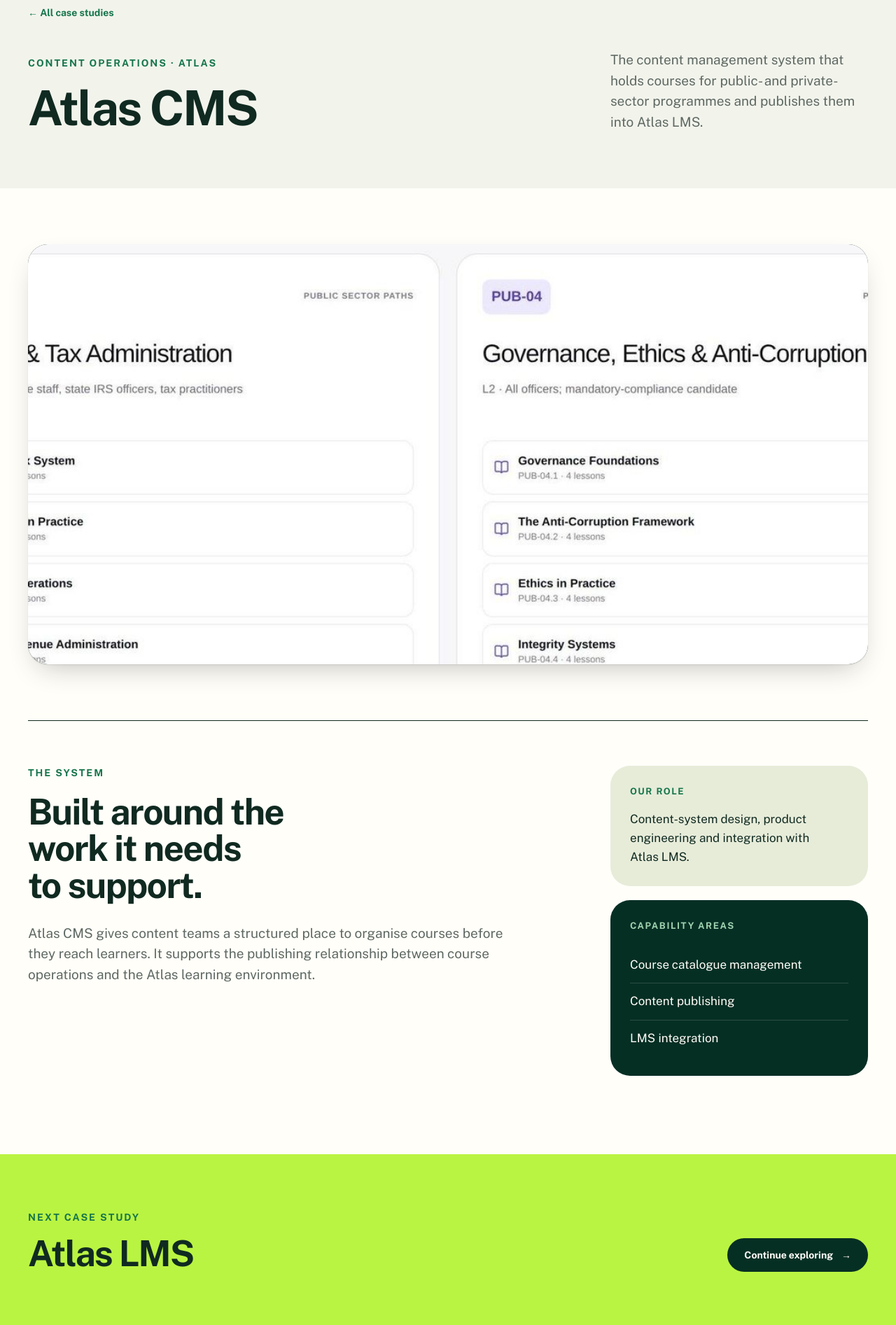
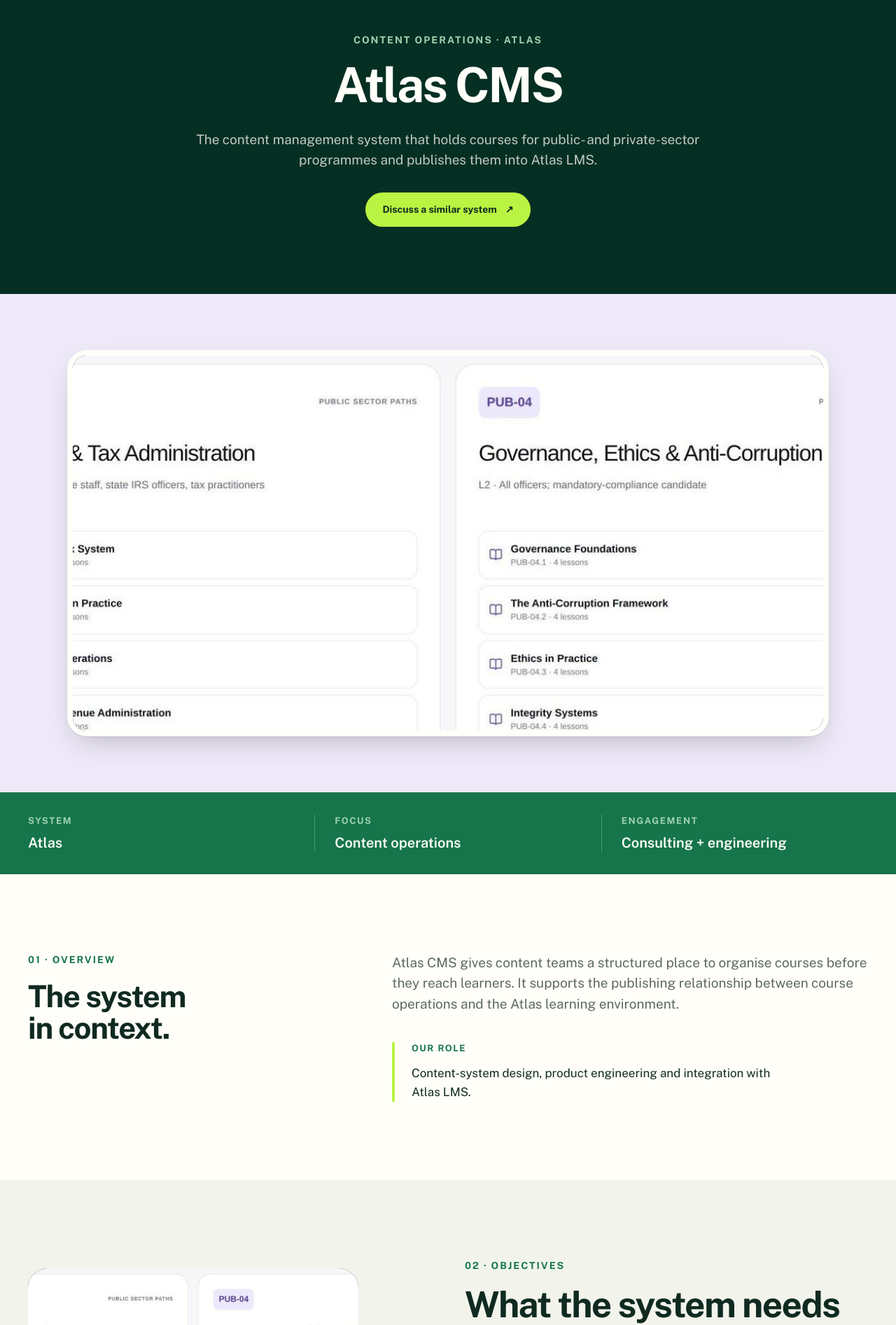
Before and after one commit to iDebugg/VonNewMan-Website, a Next.js app: page /case-studies/atlas-cms in a window 1280 px wide. Shown: the part 180-2073 px from the top of the page at 70% size. Built offline with nearby package versions, Linux system fonts and the light colour scheme; no server answers.

Commit message:
dedicated case study page per producyts

```diff
--- a/app/case-studies/[slug]/page.tsx
+++ b/app/case-studies/[slug]/page.tsx
@@ -1,13 +1,38 @@
 import type { Metadata } from "next";
+import Image from "next/image";
 import Link from "next/link";
 import { notFound } from "next/navigation";
+import { SystemVisual } from "@/components/case-studies/SystemVisual";
 import { SiteFooter } from "@/components/layout/SiteFooter";
 import { SiteHeader } from "@/components/layout/SiteHeader";
-import { SystemVisual } from "@/components/case-studies/SystemVisual";
 import { systems } from "@/lib/content";
+import { cn } from "@/lib/utils/cn";
 import { reveal } from "@/lib/utils/reveal";
 
 type PageProps = { params: Promise<{ slug: string }> };
+
+const detailStages = {
+  "atlas-cms": "bg-lilac",
+  "atlas-lms": "bg-sage",
+  compass: "bg-clay",
+  "hr-performance": "bg-sky",
+  sonar: "bg-lime",
+} as const;
+
+const deliverySteps = [
+  {
+    title: "Understand the environment",
+    text: "Map the operating model, users, constraints and decisions the system must support.",
+  },
+  {
+    title: "Shape the workflow",
+    text: "Turn real responsibilities and information needs into a clear product structure.",
+  },
+  {
+    title: "Engineer and evolve",
+    text: "Build the system, connect it to the surrounding estate and improve it through use.",
+  },
+] as const;
 
 export function generateStaticParams() {
   return systems.map((system) => ({ slug: system.slug }));
@@ -28,6 +53,7 @@
   const system = systems.find((item) => item.slug === slug);
   if (!system) notFound();
   const currentIndex = systems.findIndex((item) => item.slug === system.slug);
+  const previousSystem = systems[(currentIndex - 1 + systems.length) % systems.length]!;
   const nextSystem = systems[(currentIndex + 1) % systems.length]!;
 
   return (
@@ -35,90 +61,203 @@
       <SiteHeader subpage />
       <main id="top" className="flex-1 pt-header">
         <article>
-          <header className="bg-stone px-gutter-narrow pt-20 pb-14 sm:px-gutter lg:px-gutter-wide lg:pt-28 lg:pb-20">
+          <header className="bg-forest px-gutter-narrow pt-14 pb-20 text-paper sm:px-gutter lg:px-gutter-wide lg:pt-16 lg:pb-24">
             <div className="mx-auto max-w-site">
               <Link
                 href="/case-studies"
-                className="inline-flex items-center gap-2 text-label font-bold text-brand hover:underline"
+                className="inline-flex items-center gap-2 text-label font-bold text-mint hover:text-paper hover:underline"
               >
                 ← All case studies
               </Link>
-              <div className="mt-10 grid gap-12 lg:grid-cols-12 lg:items-end">
-                <div className="lg:col-span-7" {...reveal()}>
-                  <p className="text-label font-bold tracking-[0.14em] text-brand uppercase">
+              <div className="mx-auto mt-16 max-w-[62rem] text-center" {...reveal()}>
+                <p className="text-label font-bold tracking-[0.14em] text-mint uppercase">
                   {system.category} · {system.product}
                 </p>
-                  <h1 className="mt-5 max-w-[12ch] font-display text-display-1">{system.title}</h1>
-                </div>
-                <p
-                  className="max-w-[42ch] text-lede text-slate lg:col-span-4 lg:col-start-9"
-                  {...reveal(1)}
-                >
+                <h1 className="mt-5 font-display text-display-1">{system.title}</h1>
+                <p className="mx-auto mt-7 max-w-[52rem] text-lede text-paper/75">
                   {system.description}
                 </p>
+                <Link
+                  href="/#contact"
+                  className="mt-8 inline-flex items-center gap-3 rounded-full bg-lime px-6 py-3.5 text-label font-bold text-ink transition-transform hover:-translate-y-0.5"
+                >
+                  Discuss a similar system <span aria-hidden="true">↗</span>
+                </Link>
               </div>
             </div>
           </header>
 
-          <section className="bg-paper px-gutter-narrow py-14 sm:px-gutter lg:px-gutter-wide lg:py-20">
-            <div className="mx-auto max-w-site">
+          <section
+            className={cn(
+              "px-gutter-narrow py-14 sm:px-gutter lg:px-gutter-wide lg:py-20",
+              detailStages[system.slug],
+            )}
+          >
+            <div className="mx-auto max-w-[68rem]" {...reveal()}>
+              <div className="rounded-bar bg-paper p-2 shadow-panel">
                 <SystemVisual
                   system={system}
                   priority
-                className="aspect-[16/8] rounded-bar shadow-panel"
+                  className="aspect-[16/8] rounded-[1.2rem]"
                   imageClassName="object-cover object-top"
                 />
               </div>
+            </div>
           </section>
 
-          <section className="bg-paper px-gutter-narrow pb-20 sm:px-gutter lg:px-gutter-wide lg:pb-28">
-            <div className="mx-auto grid max-w-site gap-12 border-t border-ink pt-12 lg:grid-cols-12 lg:pt-16">
-              <div className="lg:col-span-7" {...reveal()}>
+          <section className="bg-brand px-gutter-narrow py-8 text-paper sm:px-gutter lg:px-gutter-wide">
+            <dl className="mx-auto grid max-w-site gap-7 sm:grid-cols-3">
+              <div>
+                <dt className="text-caption font-bold tracking-[0.12em] text-mint uppercase">
+                  System
+                </dt>
+                <dd className="mt-2 text-title">{system.product}</dd>
+              </div>
+              <div className="sm:border-l sm:border-paper/25 sm:pl-7">
+                <dt className="text-caption font-bold tracking-[0.12em] text-mint uppercase">
+                  Focus
+                </dt>
+                <dd className="mt-2 text-title">{system.category}</dd>
+              </div>
+              <div className="sm:border-l sm:border-paper/25 sm:pl-7">
+                <dt className="text-caption font-bold tracking-[0.12em] text-mint uppercase">
+                  Engagement
+                </dt>
+                <dd className="mt-2 text-title">Consulting + engineering</dd>
+              </div>
+            </dl>
+          </section>
+
+          <section
+            id="project-overview"
+            className="scroll-mt-header bg-paper px-gutter-narrow py-20 sm:px-gutter lg:px-gutter-wide lg:py-28"
+          >
+            <div className="mx-auto grid max-w-site gap-12 lg:grid-cols-12">
+              <div className="lg:col-span-5" {...reveal()}>
                 <p className="text-label font-bold tracking-[0.14em] text-brand uppercase">
-                  The system
+                  01 · Overview
                 </p>
-                <h2 className="mt-5 max-w-[14ch] font-display text-display-2">
-                  Built around the work it needs to support.
+                <h2 className="mt-5 max-w-[13ch] font-display text-[clamp(2rem,3.4vw,3.5rem)] leading-[1.04] font-bold tracking-[-.03em]">
+                  The system in context.
                 </h2>
-                <p className="mt-7 max-w-[62ch] text-lede text-slate">{system.overview}</p>
               </div>
-              <aside className="lg:col-span-4 lg:col-start-9" {...reveal(1)}>
-                <div className="rounded-bar bg-sage p-7">
+              <div className="lg:col-span-7" {...reveal(1)}>
+                <p className="max-w-[60ch] text-lede text-slate">{system.overview}</p>
+                <div className="mt-10 border-l-4 border-lime pl-6">
                   <p className="text-caption font-bold tracking-[0.12em] text-brand uppercase">
                     Our role
                   </p>
-                  <p className="mt-4 text-body text-ink">{system.role}</p>
+                  <p className="mt-3 max-w-[52ch] text-body text-ink">{system.role}</p>
                 </div>
-                <div className="mt-5 rounded-bar bg-forest p-7 text-paper">
-                  <p className="text-caption font-bold tracking-[0.12em] text-mint uppercase">
-                    Capability areas
+              </div>
+            </div>
+          </section>
+
+          <section className="bg-stone px-gutter-narrow py-20 sm:px-gutter lg:px-gutter-wide lg:py-28">
+            <div className="mx-auto grid max-w-site gap-12 lg:grid-cols-12 lg:items-center">
+              <SystemVisual system={system} className="aspect-[4/3] rounded-bar lg:col-span-5" />
+              <div className="lg:col-span-6 lg:col-start-7" {...reveal()}>
+                <p className="text-label font-bold tracking-[0.14em] text-brand uppercase">
+                  02 · Objectives
                 </p>
-                  <ul className="mt-5 list-none divide-y divide-paper/15">
-                    {system.capabilities.map((capability) => (
-                      <li key={capability} className="py-3 text-body">
-                        {capability}
+                <h2 className="mt-5 font-display text-display-2">
+                  What the system needs to make possible.
+                </h2>
+                <ul className="mt-8 list-none divide-y divide-ink/15 border-y border-ink/15">
+                  {system.objectives.map((objective, index) => (
+                    <li key={objective} className="grid grid-cols-[2rem_1fr] gap-4 py-5 text-body">
+                      <span className="text-caption font-bold text-brand">0{index + 1}</span>
+                      <span>{objective}</span>
                     </li>
                   ))}
                 </ul>
               </div>
-              </aside>
+            </div>
+          </section>
+
+          <section
+            id="consulting-context"
+            className="scroll-mt-header bg-forest px-gutter-narrow py-10 sm:px-gutter lg:px-gutter-wide lg:py-14"
+          >
+            <div className="mx-auto grid max-w-site gap-6 lg:grid-cols-12 lg:items-end">
+              <div className="relative aspect-[16/7] overflow-hidden rounded-bar lg:col-span-9">
+                <Image
+                  src="/assets/case-study-consulting.jpg"
+                  alt="Technology consultants and engineers reviewing an enterprise system together"
+                  fill
+                  sizes="(min-width: 1024px) 72vw, 92vw"
+                  className="object-cover"
+                />
+              </div>
+              <p
+                className="max-w-[28ch] text-body text-paper/75 lg:col-span-3 lg:pb-2"
+                {...reveal()}
+              >
+                The technology is one part of the work. The operating model, decisions and people
+                around it matter just as much.
+              </p>
+            </div>
+          </section>
+
+          <section className="bg-paper px-gutter-narrow py-20 sm:px-gutter lg:px-gutter-wide lg:py-28">
+            <div className="mx-auto grid max-w-site gap-10 lg:grid-cols-12">
+              <div className="lg:col-span-5" {...reveal()}>
+                <p className="text-label font-bold tracking-[0.14em] text-brand uppercase">
+                  03 · Capabilities
+                </p>
+                <h2 className="mt-5 font-display text-display-2">What sits inside the system.</h2>
+              </div>
+              <ul className="grid list-none gap-px overflow-hidden rounded-bar bg-ink/10 sm:grid-cols-3 lg:col-span-7">
+                {system.capabilities.map((capability, index) => (
+                  <li key={capability} className="bg-sage p-7 sm:min-h-48">
+                    <span className="text-caption font-bold text-brand">0{index + 1}</span>
+                    <p className="mt-8 text-title">{capability}</p>
+                  </li>
+                ))}
+              </ul>
+            </div>
+          </section>
+
+          <section className="bg-stone px-gutter-narrow py-20 sm:px-gutter lg:px-gutter-wide lg:py-28">
+            <div className="mx-auto max-w-site">
+              <p className="text-label font-bold tracking-[0.14em] text-brand uppercase">
+                04 · Delivery approach
+              </p>
+              <h2 className="mt-5 max-w-[14ch] font-display text-display-2">
+                From operating reality to working system.
+              </h2>
+              <ol className="mt-12 grid list-none gap-5 md:grid-cols-3">
+                {deliverySteps.map((step, index) => (
+                  <li key={step.title} className="border-t border-ink pt-6">
+                    <span className="text-caption font-bold text-brand">0{index + 1}</span>
+                    <h3 className="mt-5 text-title-lg">{step.title}</h3>
+                    <p className="mt-3 text-body text-slate">{step.text}</p>
+                  </li>
+                ))}
+              </ol>
             </div>
           </section>
 
           <section className="bg-lime px-gutter-narrow py-16 sm:px-gutter lg:px-gutter-wide lg:py-20">
-            <div className="mx-auto flex max-w-site flex-col items-start justify-between gap-8 md:flex-row md:items-end">
-              <div>
+            <div className="mx-auto max-w-site text-center">
               <p className="text-label font-bold tracking-[0.14em] text-brand uppercase">
-                  Next case study
+                Continue exploring
               </p>
-                <h2 className="mt-4 font-display text-display-2">{nextSystem.title}</h2>
-              </div>
+              <h2 className="mt-4 font-display text-display-2">More systems, more context.</h2>
+              <div className="mt-8 flex flex-wrap justify-center gap-3">
+                <Link
+                  href={`/case-studies/${previousSystem.slug}`}
+                  className="inline-flex items-center gap-3 rounded-full border border-ink px-6 py-3.5 text-label font-bold text-ink hover:bg-paper"
+                >
+                  ← {previousSystem.title}
+                </Link>
                 <Link
                   href={`/case-studies/${nextSystem.slug}`}
                   className="inline-flex items-center gap-3 rounded-full bg-forest px-6 py-3.5 text-label font-bold text-paper hover:bg-brand"
                 >
-                Continue exploring <span aria-hidden="true">→</span>
+                  {nextSystem.title} <span aria-hidden="true">→</span>
                 </Link>
+              </div>
             </div>
           </section>
         </article>
--- a/app/case-studies/page.tsx
+++ b/app/case-studies/page.tsx
@@ -1,4 +1,5 @@
 import type { Metadata } from "next";
+import Image from "next/image";
 import Link from "next/link";
 import { SiteFooter } from "@/components/layout/SiteFooter";
 import { SiteHeader } from "@/components/layout/SiteHeader";
@@ -25,14 +26,16 @@
     <>
       <SiteHeader subpage />
       <main id="top" className="flex-1 pt-header">
-        <section className="overflow-hidden bg-sky px-gutter-narrow pt-20 pb-16 sm:px-gutter lg:px-gutter-wide lg:pt-28 lg:pb-24">
-          <div className="mx-auto grid max-w-site gap-12 lg:grid-cols-12 lg:items-center">
+        <section className="flex min-h-[calc(100svh-var(--spacing-header))] items-center overflow-hidden bg-sky px-gutter-narrow py-16 sm:px-gutter lg:px-gutter-wide lg:py-20">
+          <div className="mx-auto grid w-full max-w-site gap-12 lg:grid-cols-12 lg:items-center">
             <div className="lg:col-span-6" {...reveal()}>
               <p className="text-label font-bold tracking-[0.14em] text-brand uppercase">
                 Our work
               </p>
-              <h1 className="mt-5 max-w-[9ch] font-display text-display-1">Case studies.</h1>
-              <p className="mt-7 max-w-[38rem] text-lede text-slate">
+              <h1 className="mt-5 font-display text-display-1 lg:whitespace-nowrap">
+                Case studies.
+              </h1>
+              <p className="mt-7 max-w-[32rem] text-[clamp(1.25rem,1.55vw,1.45rem)] leading-[1.5] text-slate">
                 Explore the systems behind our consulting and engineering work, and how each one
                 addresses a practical organisational need.
               </p>
@@ -44,18 +47,18 @@
               </a>
             </div>
             <div className="relative lg:col-span-6" {...reveal(1)}>
-              <div className="absolute top-1/2 left-1/2 size-[75%] -translate-x-1/2 -translate-y-1/2 rounded-full bg-lime" />
-              <div className="relative grid translate-y-4 grid-cols-2 gap-4">
-                <SystemVisual
-                  system={systems[0]!}
+              <div className="relative aspect-[16/11] overflow-hidden rounded-bar bg-forest shadow-panel">
+                <Image
+                  src="/assets/case-studies-hero.jpg"
+                  alt="African technology consultants reviewing system data and operational workflows"
+                  fill
                   priority
-                  className="aspect-[4/3] -rotate-2 rounded-bar shadow-panel"
+                  sizes="(min-width: 1024px) 48vw, 92vw"
+                  className="object-cover"
                 />
-                <SystemVisual
-                  system={systems[4]!}
-                  priority
-                  className="mt-16 aspect-[4/3] rotate-2 rounded-bar shadow-panel"
-                />
+                <div className="absolute inset-x-0 bottom-0 bg-gradient-to-t from-ink/85 to-transparent px-6 pt-16 pb-5 text-caption font-semibold text-paper sm:px-7">
+                  Consulting and engineering, considered together.
+                </div>
               </div>
             </div>
           </div>
--- a/lib/content/systems.ts
+++ b/lib/content/systems.ts
@@ -9,6 +9,7 @@
   overview: string;
   role: string;
   capabilities: string[];
+  objectives: string[];
   image?: ImageAsset;
   visual?: "compass" | "performance";
 };
@@ -31,6 +32,11 @@
       "Atlas CMS gives content teams a structured place to organise courses before they reach learners. It supports the publishing relationship between course operations and the Atlas learning environment.",
     role: "Content-system design, product engineering and integration with Atlas LMS.",
     capabilities: ["Course catalogue management", "Content publishing", "LMS integration"],
+    objectives: [
+      "Give content teams one structured course catalogue.",
+      "Keep content operations connected to learning delivery.",
+      "Publish approved course material into Atlas LMS.",
+    ],
     image: {
       src: "/assets/atlas-catalogue.jpg",
       alt: "Atlas course catalogue and content management interface",
@@ -49,6 +55,11 @@
       "Atlas LMS is built for organisations that need one learning platform while preserving the structure of their individual teams and programmes. Learners access courses while administrators coordinate delivery and track participation.",
     role: "Learning-platform strategy, product design, engineering and ongoing development.",
     capabilities: ["Multi-organisation delivery", "Learning pathways", "Progress visibility"],
+    objectives: [
+      "Support learning across multiple organisations.",
+      "Bring courses and pathways into one learner experience.",
+      "Give administrators clearer participation and progress visibility.",
+    ],
     image: {
       src: "/assets/atlas-home.jpg",
       alt: "Atlas multi-organisation learning management dashboard",
@@ -67,6 +78,11 @@
       "Von Newman Compass brings election operations and monitoring into a shared digital environment. It is intended to help authorised teams coordinate activity and maintain a clearer operational picture.",
     role: "Application consulting, workflow design and system delivery.",
     capabilities: ["Election operations", "Activity monitoring", "Shared operational visibility"],
+    objectives: [
+      "Bring election activity into a shared operational environment.",
+      "Help authorised teams monitor progress as work unfolds.",
+      "Create a clearer view for coordination and decision-making.",
+    ],
     visual: "compass",
   },
   {
@@ -80,6 +96,11 @@
       "These performance systems organise workforce information for different levels of an organisation. Staff, administrators and executives can work from views suited to their responsibilities and decisions.",
     role: "Performance-workflow consulting, interface design and application engineering.",
     capabilities: ["Staff-level views", "Administrative reporting", "Executive visibility"],
+    objectives: [
+      "Organise workforce information around each level of responsibility.",
+      "Make staff and team statistics easier to interpret.",
+      "Support administrative and executive performance decisions.",
+    ],
     visual: "performance",
   },
   {
@@ -93,6 +114,11 @@
       "Von Newman Sonar is designed to make an organisation’s technology estate easier to understand. It brings infrastructure, ownership and code-related resources into a clearer operational view.",
     role: "Technology-estate modelling, product engineering and infrastructure consulting.",
     capabilities: ["Asset discovery", "Ownership visibility", "Infrastructure and code context"],
+    objectives: [
+      "Create one view of infrastructure and code-related resources.",
+      "Make technology ownership and operating context easier to understand.",
+      "Help teams see the estate they are responsible for.",
+    ],
     image: {
       src: "/assets/sonar-inventory.jpg",
       alt: "Sonar inventory interface showing technology assets across an organisation",
```
Also changed, not shown: public/assets/case-studies-hero.jpg (added), public/assets/case-study-consulting.jpg (added), 2 other files (tests, documents, lock files or other folders). Lines whose indentation alone changed are shown as unchanged.
